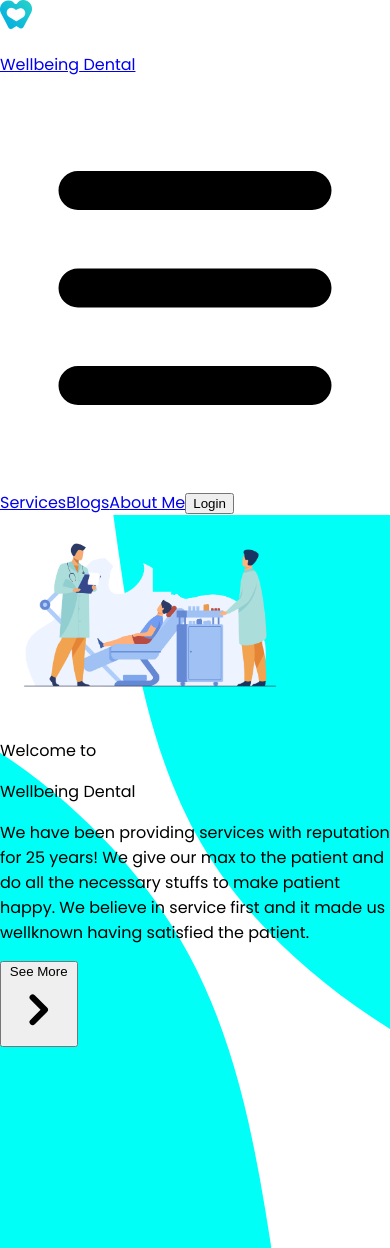
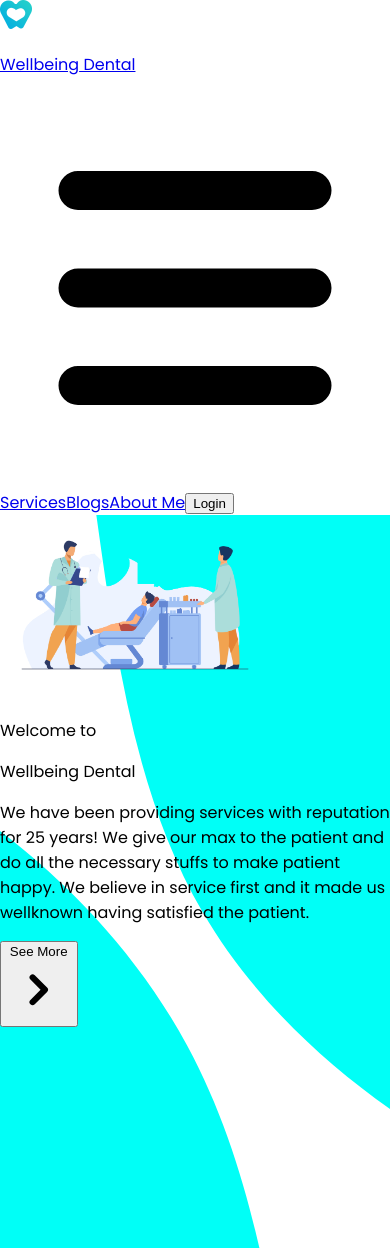
Before and after one commit to forhad-eng/welbeing-dental, a React (Create React App) app: page / in a window 390 px wide. Shown: the top 1248 px of the page. Built offline with nearby package versions, Linux system fonts and the light colour scheme; no server answers.

Commit message:
home section responsived

```diff
--- a/src/Pages/Home/Home.js
+++ b/src/Pages/Home/Home.js
@@ -10,11 +10,12 @@ import Services from './Services/Services'
 const Home = () => {
     return (
         <section>
-            <div className="home-banner grid md:grid-cols-2 md:gap-10 md:items-center px-4 md:px-16">
-                <div className="order-2 md:order-1">
+            <div className="home-banner grid md:grid-cols-2 lg:gap-10 lg:px-10">
+                <div className="order-2 md:order-1 md:flex items-center">
                     <img width={'530'} src={dentalPic} alt="" />
                 </div>
-                <div className="ml-52 mt-6 md:mb-20 md:ml-40 order-1 md:order-2">
+
+                <div className="mt-6 md:mt-24 ml-44 md:ml-20 lg:ml-40 pr-2 order-1 md:order-2">
                     <p className="text-2xl uppercase mb-2">Welcome to</p>
                     <p className="text-2xl md:text-5xl mb-2 md:mb-7">
                         <span className="font-bold tracking-wide">Wellbeing</span> Dental
--- a/src/Styles/Home.css
+++ b/src/Styles/Home.css
@@ -6,15 +6,28 @@
     height: calc(100vh - 76px);
 }
 
-@media only screen and (max-width: 576px) {
+@media only screen and (max-width: 375px) {
     .home-banner {
         background: url('../images/banner1.svg');
         background-size: cover;
         background-position: center;
         background-repeat: no-repeat;
-        height: calc(100vh - 76px);
+        height: 140vh;
     }
     .home-banner img {
-        width: 300px;
+        width: 270px;
     }
 }
+
+@media only screen and (min-width: 376px) and (max-width: 576px) {
+    .home-banner {
+        background: url('../images/banner1.svg');
+        background-size: cover;
+        background-position: center;
+        background-repeat: no-repeat;
+        height: 110vh;
+    }
+    .home-banner img {
+        width: 270px;
+    }
+}
```
